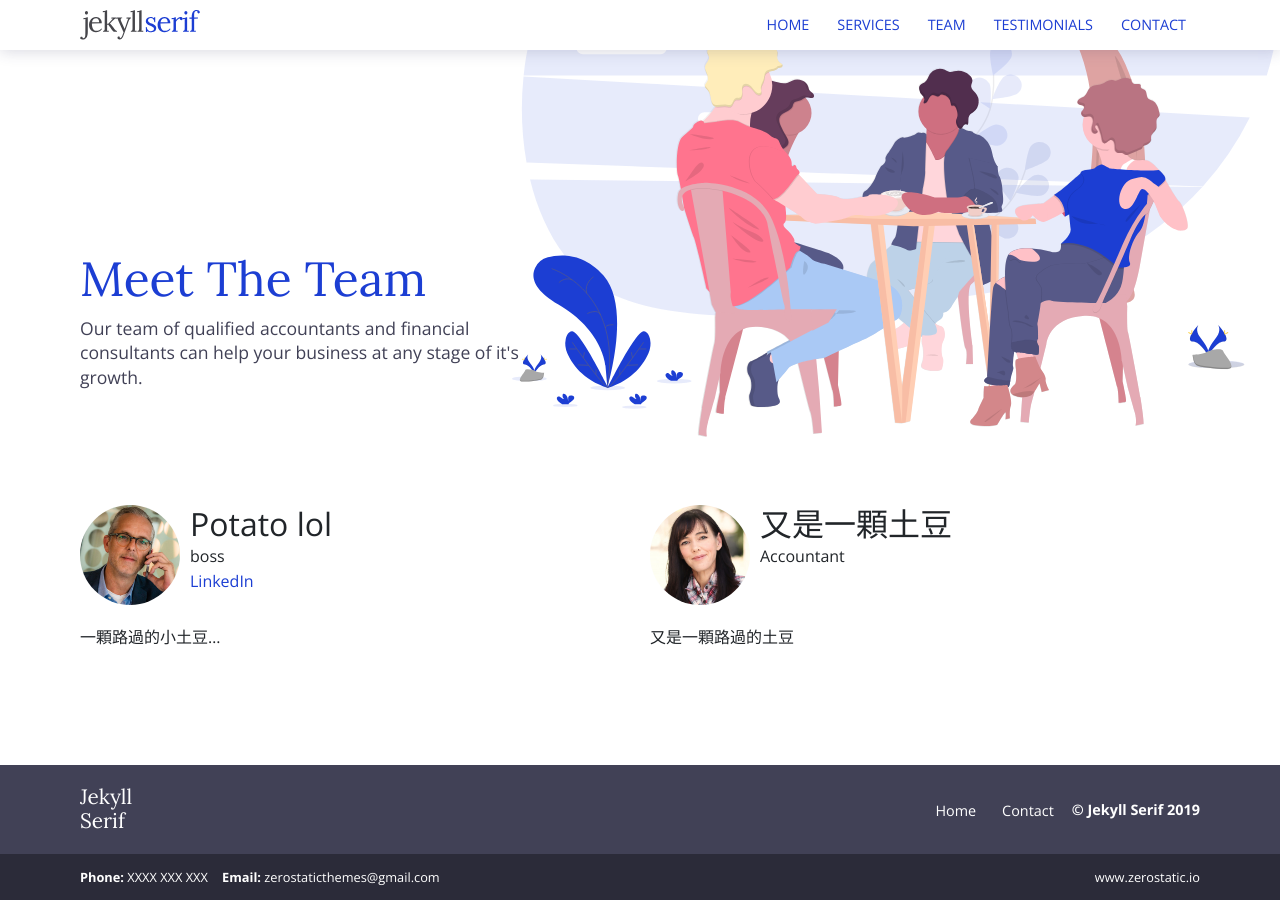
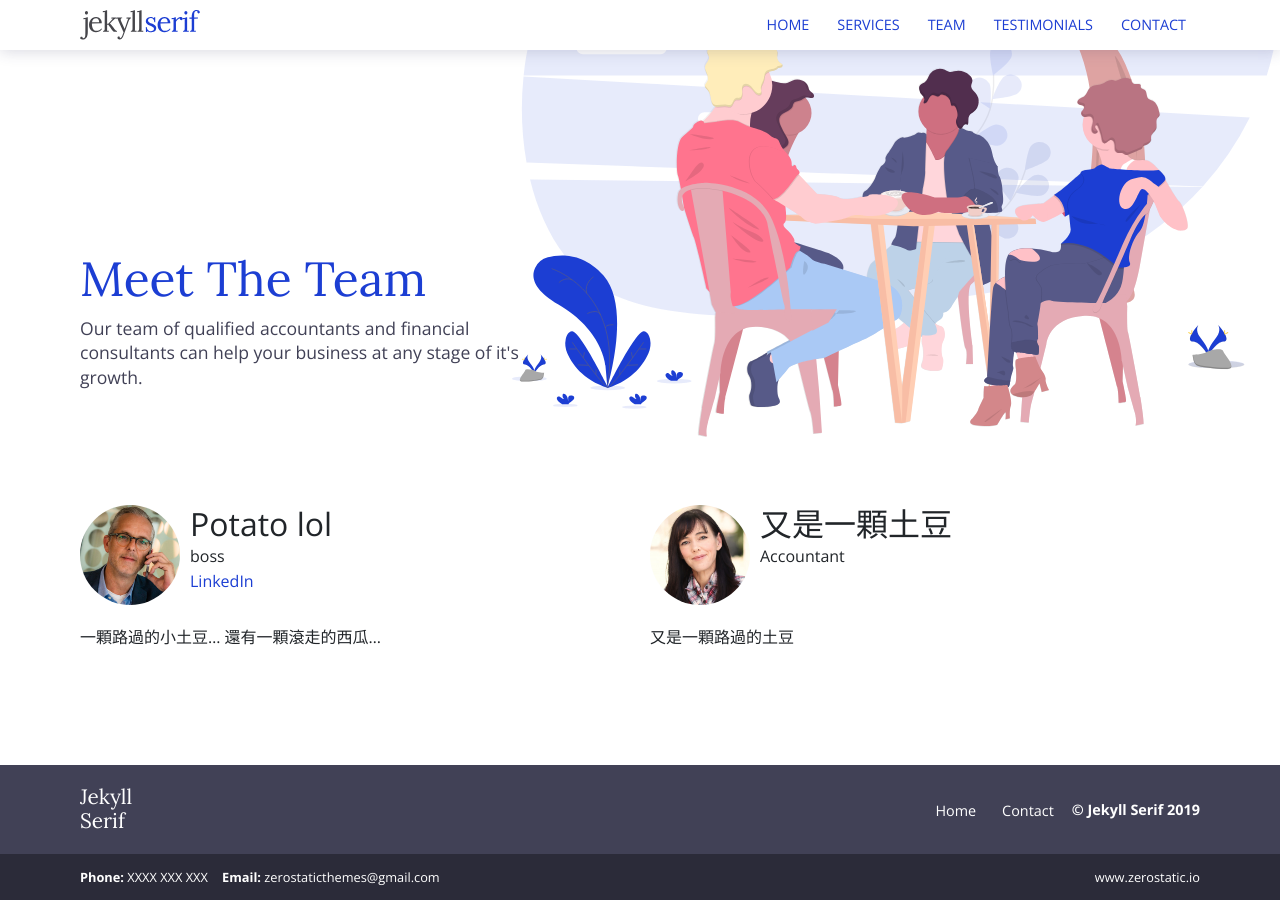
Before and after one commit to Bluebell3310/jekyll-demo, a Jekyll site: the page built from team.html, in a window 1280 px wide. Built offline with Jekyll 4.4.1, drawn with Linux system fonts in a browser that asks for light colours.

Commit message:
Watermelon

```diff
--- a/_team/peter-van-eijk.md
+++ b/_team/peter-van-eijk.md
@@ -7,3 +7,4 @@ linkedinurl: 'https://www.linkedin.com/'
 published: true
 ---
 一顆路過的小土豆...
+還有一顆滾走的西瓜...
```
